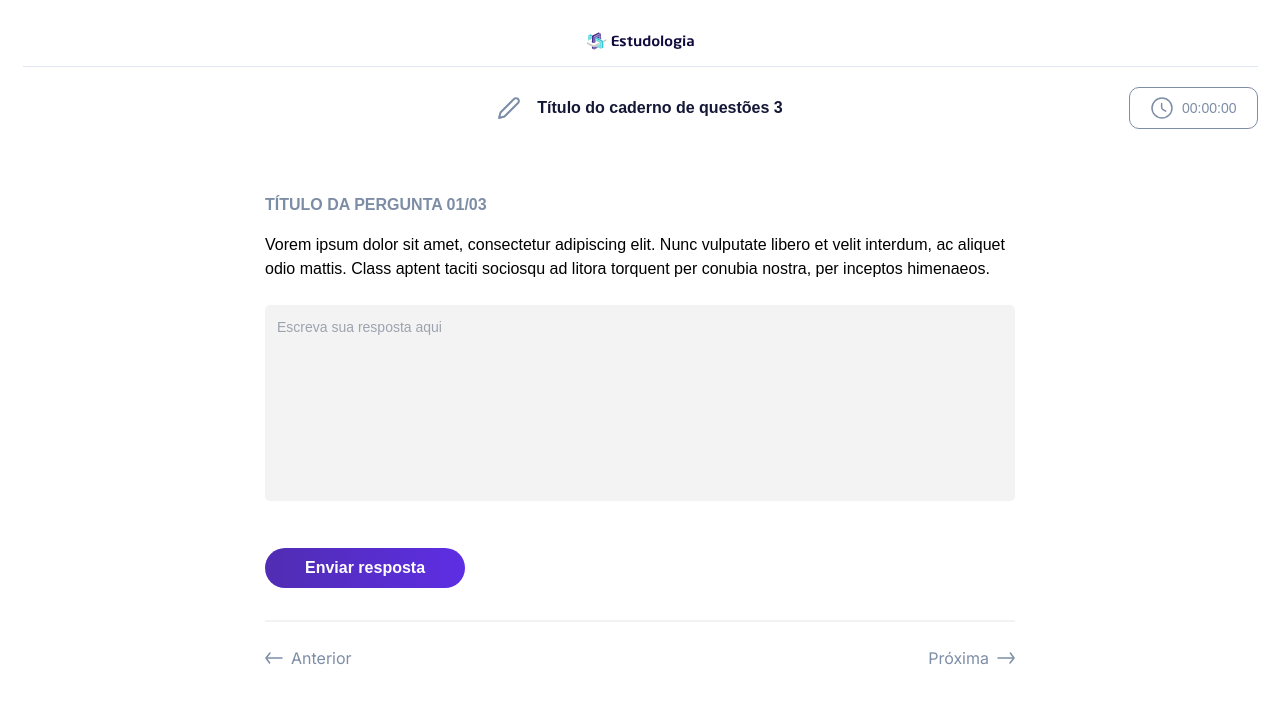
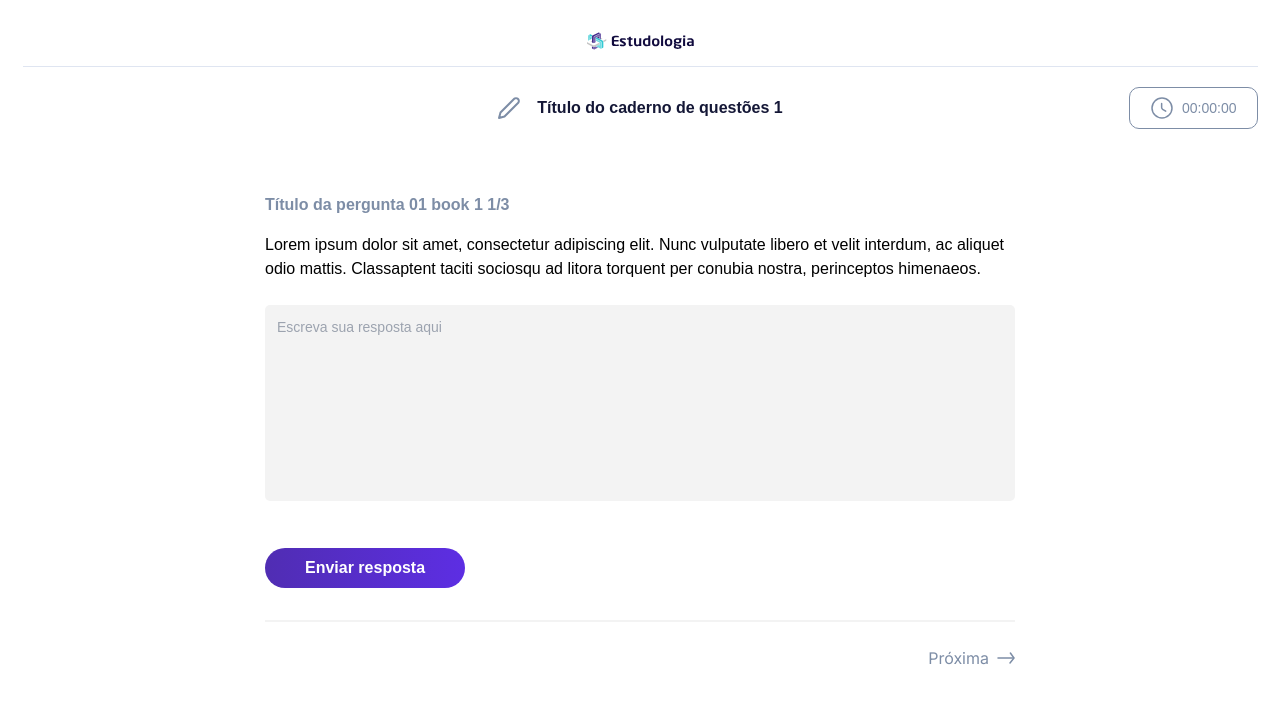
Before and after one commit to PetersonMunuera/estudologia, a Next.js app: page /book/1 in a window 1280 px wide. Shown: the top 704 px of the page. Built offline with nearby package versions, Linux system fonts and the light colour scheme; a web font is replaced by a local one.

Commit message:
feat: questions page navigation

```diff
--- a/app/@types/questionsBook.ts
+++ b/app/@types/questionsBook.ts
@@ -1,5 +1,6 @@
-interface QuestionType {
+export interface QuestionType {
   title: string;
+  text: string;
   answer: string;
   timeSpent: number;
 }
--- a/app/answers/page.tsx
+++ b/app/answers/page.tsx
@@ -5,68 +5,16 @@ import { useSearchParams } from "next/navigation";
 import FeatherIcon from "feather-icons-react";
 import { Header } from "../components/header";
 import { NavigationMenu } from "../components/navigationMenu";
+import { useContext } from "react";
+import { QuestionsBooksContext } from "../contexts/questionsBooksContext";
 
 export default function AnswersPage() {
   const searchParams = useSearchParams();
   const bookParam = searchParams.get("book") || "1";
-  const books = [
-    {
-      id: "1",
-      title: "Caderno de questões 1",
-      questions: [
-        {
-          title: "Título da pergunta 01 book 1",
-          answer: "Curabitur blandit tempus porttitor. Integer posuere erat a ante venenatis dapibus posuere velit aliquet. Nulla vitae elit libero, a pharetra augue. Morbi leo risus, porta ac consectetur ac, vestibulum at eros. Maecenas faucibus mollis interdum. Cum sociis natoque penatibus et magnis dis parturient montes, nascetur ridiculus mus. Duis mollis, est non commodo luctus, nisi erat porttitor ligula, eget lacinia odio sem nec elit.",
-        },
-        {
-          title: "Título da pergunta 02 book 1",
-          answer: "Curabitur blandit tempus porttitor. Integer posuere erat a ante venenatis dapibus posuere velit aliquet. Nulla vitae elit libero, a pharetra augue. Morbi leo risus, porta ac consectetur ac, vestibulum at eros. Maecenas faucibus mollis interdum. Cum sociis natoque penatibus et magnis dis parturient montes, nascetur ridiculus mus. Duis mollis, est non commodo luctus, nisi erat porttitor ligula, eget lacinia odio sem nec elit.",
-        },
-        {
-          title: "Título da pergunta 03 book 1",
-          answer: "Curabitur blandit tempus porttitor. Integer posuere erat a ante venenatis dapibus posuere velit aliquet. Nulla vitae elit libero, a pharetra augue. Morbi leo risus, porta ac consectetur ac, vestibulum at eros. Maecenas faucibus mollis interdum. Cum sociis natoque penatibus et magnis dis parturient montes, nascetur ridiculus mus. Duis mollis, est non commodo luctus, nisi erat porttitor ligula, eget lacinia odio sem nec elit.",
-        },
-      ],
-    },
-    {
-      id: "2",
-      title: "Caderno de questões 2",
-      questions: [
-        {
-          title: "Título da pergunta 01 book 2",
-          answer: "Curabitur blandit tempus porttitor. Integer posuere erat a ante venenatis dapibus posuere velit aliquet. Nulla vitae elit libero, a pharetra augue. Morbi leo risus, porta ac consectetur ac, vestibulum at eros. Maecenas faucibus mollis interdum. Cum sociis natoque penatibus et magnis dis parturient montes, nascetur ridiculus mus. Duis mollis, est non commodo luctus, nisi erat porttitor ligula, eget lacinia odio sem nec elit.",
-        },
-        {
-          title: "Título da pergunta 02 book 2",
-          answer: "Curabitur blandit tempus porttitor. Integer posuere erat a ante venenatis dapibus posuere velit aliquet. Nulla vitae elit libero, a pharetra augue. Morbi leo risus, porta ac consectetur ac, vestibulum at eros. Maecenas faucibus mollis interdum. Cum sociis natoque penatibus et magnis dis parturient montes, nascetur ridiculus mus. Duis mollis, est non commodo luctus, nisi erat porttitor ligula, eget lacinia odio sem nec elit.",
-        },
-        {
-          title: "Título da pergunta 03 book 2",
-          answer: "Curabitur blandit tempus porttitor. Integer posuere erat a ante venenatis dapibus posuere velit aliquet. Nulla vitae elit libero, a pharetra augue. Morbi leo risus, porta ac consectetur ac, vestibulum at eros. Maecenas faucibus mollis interdum. Cum sociis natoque penatibus et magnis dis parturient montes, nascetur ridiculus mus. Duis mollis, est non commodo luctus, nisi erat porttitor ligula, eget lacinia odio sem nec elit.",
-        },
-      ],
-    },
-    {
-      id: "3",
-      title: "Caderno de questões 3",
-      questions: [
-        {
-          title: "Título da pergunta 01 book 3",
-          answer: "Curabitur blandit tempus porttitor. Integer posuere erat a ante venenatis dapibus posuere velit aliquet. Nulla vitae elit libero, a pharetra augue. Morbi leo risus, porta ac consectetur ac, vestibulum at eros. Maecenas faucibus mollis interdum. Cum sociis natoque penatibus et magnis dis parturient montes, nascetur ridiculus mus. Duis mollis, est non commodo luctus, nisi erat porttitor ligula, eget lacinia odio sem nec elit.",
-        },
-        {
-          title: "Título da pergunta 02 book 3",
-          answer: "Curabitur blandit tempus porttitor. Integer posuere erat a ante venenatis dapibus posuere velit aliquet. Nulla vitae elit libero, a pharetra augue. Morbi leo risus, porta ac consectetur ac, vestibulum at eros. Maecenas faucibus mollis interdum. Cum sociis natoque penatibus et magnis dis parturient montes, nascetur ridiculus mus. Duis mollis, est non commodo luctus, nisi erat porttitor ligula, eget lacinia odio sem nec elit.",
-        },
-        {
-          title: "Título da pergunta 03 book 3",
-          answer: "Curabitur blandit tempus porttitor. Integer posuere erat a ante venenatis dapibus posuere velit aliquet. Nulla vitae elit libero, a pharetra augue. Morbi leo risus, porta ac consectetur ac, vestibulum at eros. Maecenas faucibus mollis interdum. Cum sociis natoque penatibus et magnis dis parturient montes, nascetur ridiculus mus. Duis mollis, est non commodo luctus, nisi erat porttitor ligula, eget lacinia odio sem nec elit.",
-        },
-      ],
-    },
-  ];
 
-  const currentQuestions = books.find(book => book.id === bookParam)?.questions
+  const { questionsBooks } = useContext(QuestionsBooksContext)
+
+  const currentQuestions = questionsBooks.find(book => book.id === bookParam)?.questions
 
   return (
     <div>
@@ -74,7 +22,7 @@ export default function AnswersPage() {
       <main className="w-[966px] mx-auto">
         <NavigationMenu />
         <nav className="flex justify-between text-lg font-bold text-purple-100">
-          {books.map((book) => (
+          {questionsBooks.map((book) => (
             <Link
               key={book.id}
               href={`?book=${book.id}`}
--- a/app/book/[id]/page.tsx
+++ b/app/book/[id]/page.tsx
@@ -1,18 +1,33 @@
 "use client";
 
-// import { useParams } from "next/navigation"
+import * as Dialog from "@radix-ui/react-dialog";
+import Link from "next/link";
+import { useParams } from "next/navigation"
+import { useSearchParams } from "next/navigation";
+import { useContext } from "react";
+import { QuestionsBooksContext } from "@/app/contexts/questionsBooksContext";
+import { QuestionType } from "@/app/@types/questionsBook";
+import { FinishBookModal } from "@/app/components/finishBookModal";
 import Image from "next/image";
+
 import logoImg from "@/app/assets/logo.svg";
 import editIcon from "@/app/icons/edit.svg";
 import clockIcon from "@/app/icons/clock.svg";
 import arrowLeftIcon from "@/app/icons/arrow-left.svg";
 import arrowRightIcon from "@/app/icons/arrow-right.svg";
-import Link from "next/link";
-import * as Dialog from "@radix-ui/react-dialog";
-import { FinishBookModal } from "@/app/components/finishBookModal";
 
 export default function Questions() {
-  // const { id } = useParams()
+  const { id: bookId } = useParams()
+  const searchParams = useSearchParams()
+  const { questionsBooks } = useContext(QuestionsBooksContext)
+
+  const questionIndex = searchParams.get('question') || "1"
+  const questionsBook = questionsBooks.filter(book => book.id === bookId)[0]
+  const questionsNumber = questionsBook.questions.length
+  const currentQuestion: QuestionType = questionsBook.questions[Number(questionIndex)-1]
+
+  const isFirstQuestion = Number(questionIndex) === 1
+  const isLastQuestion = Number(questionIndex) === questionsNumber
 
   return (
     <div>
@@ -23,7 +38,7 @@ export default function Questions() {
         <div className="flex flex-wrap content-center gap-4">
           <Image src={editIcon} alt="Lápis" />
           <h1 className="text-purple-900 font-bold text-base">
-            Título do caderno de questões 3
+            {questionsBook.title}
           </h1>
         </div>
         <div className="flex gap-2 py-2 px-5 border border-gray-500 rounded-[10px] absolute right-0">
@@ -34,12 +49,9 @@ export default function Questions() {
         </div>
       </div>
       <main className="w-[750px] mx-auto mt-16">
-        <h2 className="font-bold">TÍTULO DA PERGUNTA 01/03</h2>
+        <h2 className="font-bold">{currentQuestion.title} {questionIndex}/{questionsNumber}</h2>
         <p className="mt-4 text-black">
-          Vorem ipsum dolor sit amet, consectetur adipiscing elit. Nunc
-          vulputate libero et velit interdum, ac aliquet odio mattis. Class
-          aptent taciti sociosqu ad litora torquent per conubia nostra, per
-          inceptos himenaeos.
+          {currentQuestion.text}
         </p>
         <textarea
           className="resize-none outline-none bg-gray-100 rounded-[5px] p-3 mt-6 mb-10 w-full h-[196px] text-sm"
@@ -57,21 +69,25 @@ export default function Questions() {
           <FinishBookModal />
         </Dialog.Root>
 
-        <footer className="mt-8 border-t-2 border-gray-100 flex justify-between pt-6">
+        <footer className="mt-8 border-t-2 border-gray-100 flex pt-6">
+          {!isFirstQuestion && (
             <Link
-            href="?question=1"
+              href={`?question=${Number(questionIndex)-1}`}
               className="flex flex-wrap gap-2 content-center font-inter"
             >
               <Image src={arrowLeftIcon} alt="Anterior" />
               <span>Anterior</span>
             </Link>
+          )}
+          {!isLastQuestion && (
             <Link
-            href="?question=2"
-            className="flex flex-wrap gap-2 content-center font-inter"
+              href={`?question=${Number(questionIndex)+1}`}
+              className="flex flex-wrap gap-2 content-center font-inter ml-auto"
             >
               <span>Próxima</span>
               <Image src={arrowRightIcon} alt="Próxima" />
             </Link>
+          )}
         </footer>
       </main>
     </div>
--- a/app/contexts/data.tsx
+++ b/app/contexts/data.tsx
@@ -1,21 +1,24 @@
 export const questionsBooksData = [
   {
     id: '1',
-    answered: true,
+    answered: false,
     title: "Título do caderno de questões 1",
     questions: [
       {
         title: 'Título da pergunta 01 book 1',
+        text: "Lorem ipsum dolor sit amet, consectetur adipiscing elit. Nunc vulputate libero et velit interdum, ac aliquet odio mattis. Classaptent taciti sociosqu ad litora torquent per conubia nostra, perinceptos himenaeos.",
         answer: "Curabitur blandit tempus porttitor. Integer posuere erat a ante venenatis dapibus posuere velit aliquet. Nulla vitae elit libero, a pharetra augue. Morbi leo risus, porta ac consectetur ac, vestibulum at eros. Maecenas faucibus mollis interdum. Cum sociis natoque penatibus et magnis dis parturient montes, nascetur ridiculus mus. Duis mollis, est non commodo luctus, nisi erat porttitor ligula, eget lacinia odio sem nec elit.",
         timeSpent: 0,
       },
       {
         title: 'Título da pergunta 02 book 1',
+        text: "Lorem ipsum dolor sit amet, consectetur adipiscing elit. Nunc vulputate libero et velit interdum, ac aliquet odio mattis. Classaptent taciti sociosqu ad litora torquent per conubia nostra, perinceptos himenaeos.",
         answer: "Curabitur blandit tempus porttitor. Integer posuere erat a ante venenatis dapibus posuere velit aliquet. Nulla vitae elit libero, a pharetra augue. Morbi leo risus, porta ac consectetur ac, vestibulum at eros. Maecenas faucibus mollis interdum. Cum sociis natoque penatibus et magnis dis parturient montes, nascetur ridiculus mus. Duis mollis, est non commodo luctus, nisi erat porttitor ligula, eget lacinia odio sem nec elit.",
         timeSpent: 0,
       },
       {
         title: 'Título da pergunta 03 book 1',
+        text: "Lorem ipsum dolor sit amet, consectetur adipiscing elit. Nunc vulputate libero et velit interdum, ac aliquet odio mattis. Classaptent taciti sociosqu ad litora torquent per conubia nostra, perinceptos himenaeos.",
         answer: "Curabitur blandit tempus porttitor. Integer posuere erat a ante venenatis dapibus posuere velit aliquet. Nulla vitae elit libero, a pharetra augue. Morbi leo risus, porta ac consectetur ac, vestibulum at eros. Maecenas faucibus mollis interdum. Cum sociis natoque penatibus et magnis dis parturient montes, nascetur ridiculus mus. Duis mollis, est non commodo luctus, nisi erat porttitor ligula, eget lacinia odio sem nec elit.",
         timeSpent: 0,
       },
@@ -28,16 +31,19 @@ export const questionsBooksData = [
     questions: [
       {
         title: 'Título da pergunta 01 book 2',
+        text: "Lorem ipsum dolor sit amet, consectetur adipiscing elit. Nunc vulputate libero et velit interdum, ac aliquet odio mattis. Classaptent taciti sociosqu ad litora torquent per conubia nostra, perinceptos himenaeos.",
         answer: "Curabitur blandit tempus porttitor. Integer posuere erat a ante venenatis dapibus posuere velit aliquet. Nulla vitae elit libero, a pharetra augue. Morbi leo risus, porta ac consectetur ac, vestibulum at eros. Maecenas faucibus mollis interdum. Cum sociis natoque penatibus et magnis dis parturient montes, nascetur ridiculus mus. Duis mollis, est non commodo luctus, nisi erat porttitor ligula, eget lacinia odio sem nec elit.",
         timeSpent: 0,
       },
       {
         title: 'Título da pergunta 02 book 2',
+        text: "Lorem ipsum dolor sit amet, consectetur adipiscing elit. Nunc vulputate libero et velit interdum, ac aliquet odio mattis. Classaptent taciti sociosqu ad litora torquent per conubia nostra, perinceptos himenaeos.",
         answer: "Curabitur blandit tempus porttitor. Integer posuere erat a ante venenatis dapibus posuere velit aliquet. Nulla vitae elit libero, a pharetra augue. Morbi leo risus, porta ac consectetur ac, vestibulum at eros. Maecenas faucibus mollis interdum. Cum sociis natoque penatibus et magnis dis parturient montes, nascetur ridiculus mus. Duis mollis, est non commodo luctus, nisi erat porttitor ligula, eget lacinia odio sem nec elit.",
         timeSpent: 0,
       },
       {
         title: 'Título da pergunta 03 book 2',
+        text: "Lorem ipsum dolor sit amet, consectetur adipiscing elit. Nunc vulputate libero et velit interdum, ac aliquet odio mattis. Classaptent taciti sociosqu ad litora torquent per conubia nostra, perinceptos himenaeos.",
         answer: "Curabitur blandit tempus porttitor. Integer posuere erat a ante venenatis dapibus posuere velit aliquet. Nulla vitae elit libero, a pharetra augue. Morbi leo risus, porta ac consectetur ac, vestibulum at eros. Maecenas faucibus mollis interdum. Cum sociis natoque penatibus et magnis dis parturient montes, nascetur ridiculus mus. Duis mollis, est non commodo luctus, nisi erat porttitor ligula, eget lacinia odio sem nec elit.",
         timeSpent: 0,
       },
@@ -50,16 +56,19 @@ export const questionsBooksData = [
     questions: [
       {
         title: 'Título da pergunta 01 book 3',
+        text: "Lorem ipsum dolor sit amet, consectetur adipiscing elit. Nunc vulputate libero et velit interdum, ac aliquet odio mattis. Classaptent taciti sociosqu ad litora torquent per conubia nostra, perinceptos himenaeos.",
         answer: "Curabitur blandit tempus porttitor. Integer posuere erat a ante venenatis dapibus posuere velit aliquet. Nulla vitae elit libero, a pharetra augue. Morbi leo risus, porta ac consectetur ac, vestibulum at eros. Maecenas faucibus mollis interdum. Cum sociis natoque penatibus et magnis dis parturient montes, nascetur ridiculus mus. Duis mollis, est non commodo luctus, nisi erat porttitor ligula, eget lacinia odio sem nec elit.",
         timeSpent: 0,
       },
       {
         title: 'Título da pergunta 02 book 3',
+        text: "Lorem ipsum dolor sit amet, consectetur adipiscing elit. Nunc vulputate libero et velit interdum, ac aliquet odio mattis. Classaptent taciti sociosqu ad litora torquent per conubia nostra, perinceptos himenaeos.",
         answer: "Curabitur blandit tempus porttitor. Integer posuere erat a ante venenatis dapibus posuere velit aliquet. Nulla vitae elit libero, a pharetra augue. Morbi leo risus, porta ac consectetur ac, vestibulum at eros. Maecenas faucibus mollis interdum. Cum sociis natoque penatibus et magnis dis parturient montes, nascetur ridiculus mus. Duis mollis, est non commodo luctus, nisi erat porttitor ligula, eget lacinia odio sem nec elit.",
         timeSpent: 0,
       },
       {
         title: 'Título da pergunta 03 book 3',
+        text: "Lorem ipsum dolor sit amet, consectetur adipiscing elit. Nunc vulputate libero et velit interdum, ac aliquet odio mattis. Classaptent taciti sociosqu ad litora torquent per conubia nostra, perinceptos himenaeos.",
         answer: "Curabitur blandit tempus porttitor. Integer posuere erat a ante venenatis dapibus posuere velit aliquet. Nulla vitae elit libero, a pharetra augue. Morbi leo risus, porta ac consectetur ac, vestibulum at eros. Maecenas faucibus mollis interdum. Cum sociis natoque penatibus et magnis dis parturient montes, nascetur ridiculus mus. Duis mollis, est non commodo luctus, nisi erat porttitor ligula, eget lacinia odio sem nec elit.",
         timeSpent: 0,
       },
```
Lines whose indentation alone changed are shown as unchanged.
